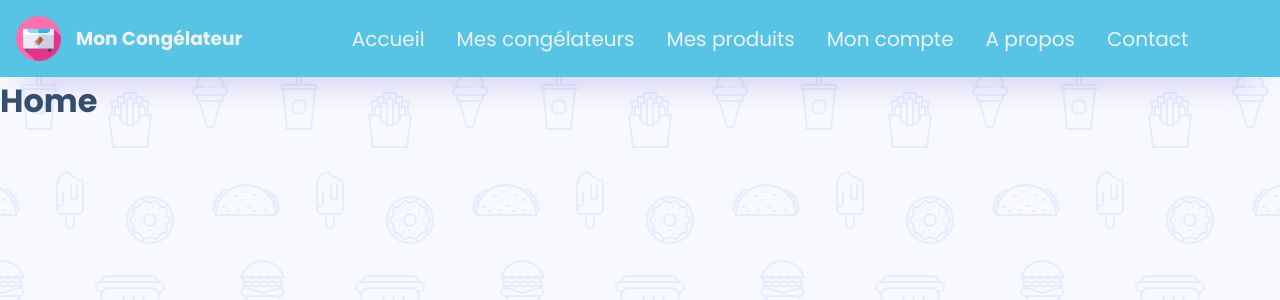
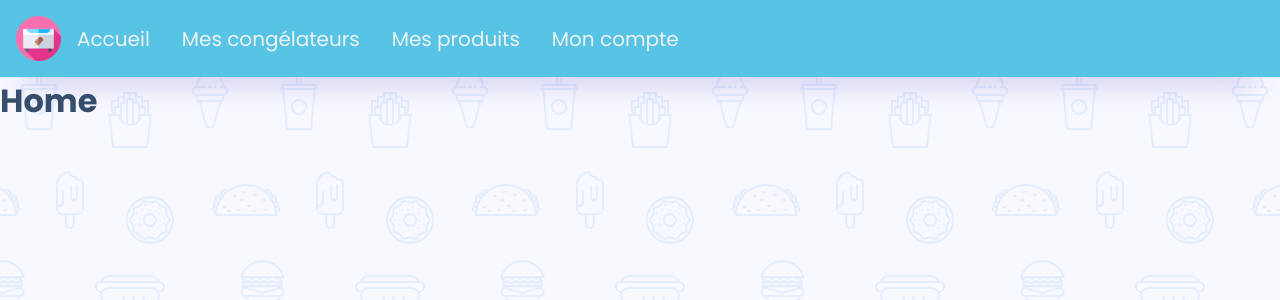
Before and after one commit to kevinmilet/mon-congelateur-user-ui, a React (Create React App) app: page /monespace in a window 1280 px wide. Shown: the top 300 px of the page. Built offline with nearby package versions, Linux system fonts and the light colour scheme; sample sign-in values are in the browser's storage.

Commit message:
amélioration header + correction bug auth service

```diff
--- a/src/components/Header/Header.js
+++ b/src/components/Header/Header.js
@@ -16,7 +16,6 @@ const Header = () => {
 			<nav className={`navbar ${showLinks ? 'show-nav' : ''}`}>
 				<div className='navbar-logo'>
 					<img src={Logo} alt='Logo' className='logo' />
-					<h3>Mon Congélateur</h3>
 				</div>
 				<ul className='navbar-links'>
 					{menuData.map(item => (
--- a/src/components/Header/header.scss
+++ b/src/components/Header/header.scss
@@ -2,7 +2,7 @@
 	display: flex;
 	flex-wrap: wrap;
 	align-items: center;
-	justify-content: space-between;
+	justify-content: start;
 	padding: 1rem;
 	position: relative;
 	width: 100vw;
@@ -36,7 +36,7 @@
 }
 
 .navbar-logo {
-	width: 300px;
+	width: 45px;
 	height: 45px;
 	display: flex;
 	align-items: center;
@@ -44,9 +44,6 @@
 	.logo {
 		width: 45px;
 		height: 45px;
-	}
-	h3 {
-		margin-left: 15px;
 	}
 }
 
--- a/src/helpers/AuthGuard.js
+++ b/src/helpers/AuthGuard.js
@@ -1,11 +1,11 @@
 import { Navigate } from 'react-router-dom';
+import { authService } from '../services/auth.service';
 
 const AuthGuard = ({ children }) => {
-	let token = localStorage.getItem('token');
+	if (!authService.isLogged()) {
+		return <Navigate to='../' />;
+	}
 
-	if (token === null) {
-		return <Navigate to='/' />;
-	}
 	return children;
 };
 
--- a/src/services/auth.service.js
+++ b/src/services/auth.service.js
@@ -14,8 +14,7 @@ const logout = () => {
 
 const isLogged = () => {
 	const token = localStorage.getItem('token');
-
-	return token;
+	return !!token;
 };
 
 const getToken = () => {
--- a/src/services/caller.service.js
+++ b/src/services/caller.service.js
@@ -10,7 +10,7 @@ export default Axios;
 
 // Intercepteur pour la mise en place du token dans la requête
 Axios.interceptors.request.use(request => {
-	if (authService.isLogged()) {
+	if (authService.isLogged() !== null) {
 		request.headers.Authorization = 'Bearer ' + authService.getToken();
 	}
 
--- a/src/utils/menuData.js
+++ b/src/utils/menuData.js
@@ -23,18 +23,18 @@ const menuItems = [
 		path: '/monespace/account',
 		icon: '',
 	},
-	{
-		id: 5,
-		name: 'A propos',
-		path: '/about',
-		icon: '',
-	},
-	{
-		id: 6,
-		name: 'Contact',
-		path: '/contact',
-		icon: '',
-	},
+	// {
+	// 	id: 5,
+	// 	name: 'A propos',
+	// 	path: '/about',
+	// 	icon: '',
+	// },
+	// {
+	// 	id: 6,
+	// 	name: 'Contact',
+	// 	path: '/contact',
+	// 	icon: '',
+	// },
 ];
 
 export default menuItems;
```
